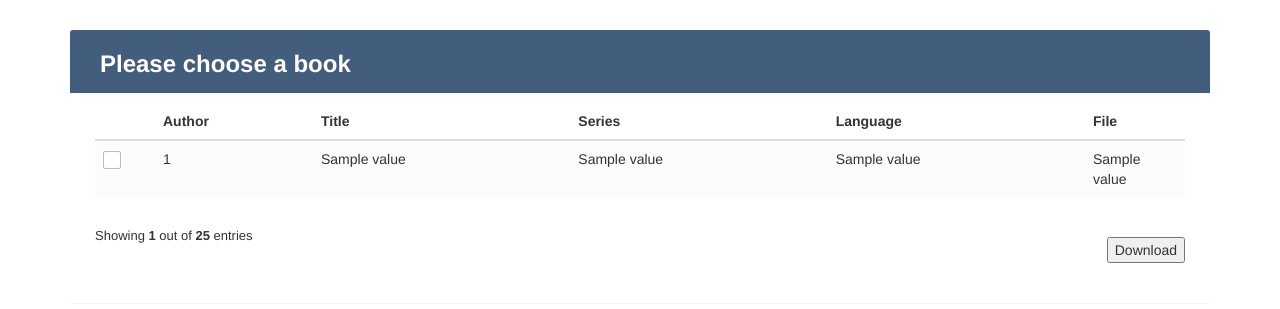
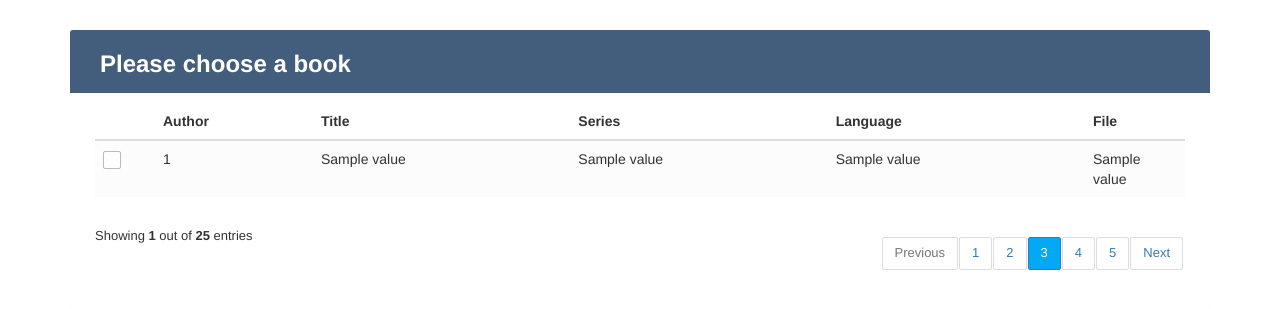
Before and after one commit to luoabd/libgen_py, a Flask app: template templates/results.html in a window 1280 px wide. Shown: the top 309 px of the page. Run offline with Flask 2, Linux system fonts and the light colour scheme; the template is opened without the code that fills it: most values are stand-ins (such as "Sample title", 1, 10 or a date in 2020); some libraries are stand-ins or nearby versions.

Commit message:
Added pagination in the front end

```diff
--- a/app.py
+++ b/app.py
@@ -1,6 +1,7 @@
 from flask import Flask, render_template, request
 import search
 
+ROWS_PER_PAGE = 5
 app = Flask(__name__)
 
 @app.route('/')
@@ -11,6 +12,7 @@ def index():
 @app.route('/results', methods = ['POST'])
 def results():
     if request.method == 'POST':
+        page = request.args.get('page', 1, type=int)
         title = request.form['title']
         results_dict = search.retrieve_results(title)
         return render_template('results.html', results_dict = results_dict)
--- a/static/css/style.css
+++ b/static/css/style.css
@@ -101,6 +101,35 @@ table.table .avatar {
     float: right;
     margin: 0 0 5px;
 }
+.pagination li a {
+    border: none;
+    font-size: 13px;
+    min-width: 30px;
+    min-height: 30px;
+    color: #999;
+    margin: 0 2px;
+    line-height: 30px;
+    border-radius: 2px !important;
+    text-align: center;
+    padding: 0 6px;
+}
+.pagination li a:hover {
+    color: #666;
+}
+.pagination li.active a, .pagination li.active a.page-link {
+    background: #03A9F4;
+}
+.pagination li.active a:hover {
+    background: #0397d6;
+}
+.pagination li.disabled i {
+    color: #ccc;
+}
+.pagination li i {
+    font-size: 16px;
+    padding-top: 6px
+}
+
 .hint-text {
     float: left;
     margin-top: 10px;
--- a/templates/results.html
+++ b/templates/results.html
@@ -56,11 +56,15 @@
             </table>
 			<div class="clearfix">
                 <div class="hint-text">Showing <b>{{results_dict | length}}</b> out of <b>25</b> entries</div>
-                <div class="pagination">
-					<button>
-						Download
-					</button>
-				</div>
+                <ul class="pagination">
+                    <li class="page-item disabled"><a href="#">Previous</a></li>
+                    <li class="page-item"><a href="#" class="page-link">1</a></li>
+                    <li class="page-item"><a href="#" class="page-link">2</a></li>
+                    <li class="page-item active"><a href="#" class="page-link">3</a></li>
+                    <li class="page-item"><a href="#" class="page-link">4</a></li>
+                    <li class="page-item"><a href="#" class="page-link">5</a></li>
+                    <li class="page-item"><a href="#" class="page-link">Next</a></li>
+                </ul>
             </div>
         </div>
     </div>
```
